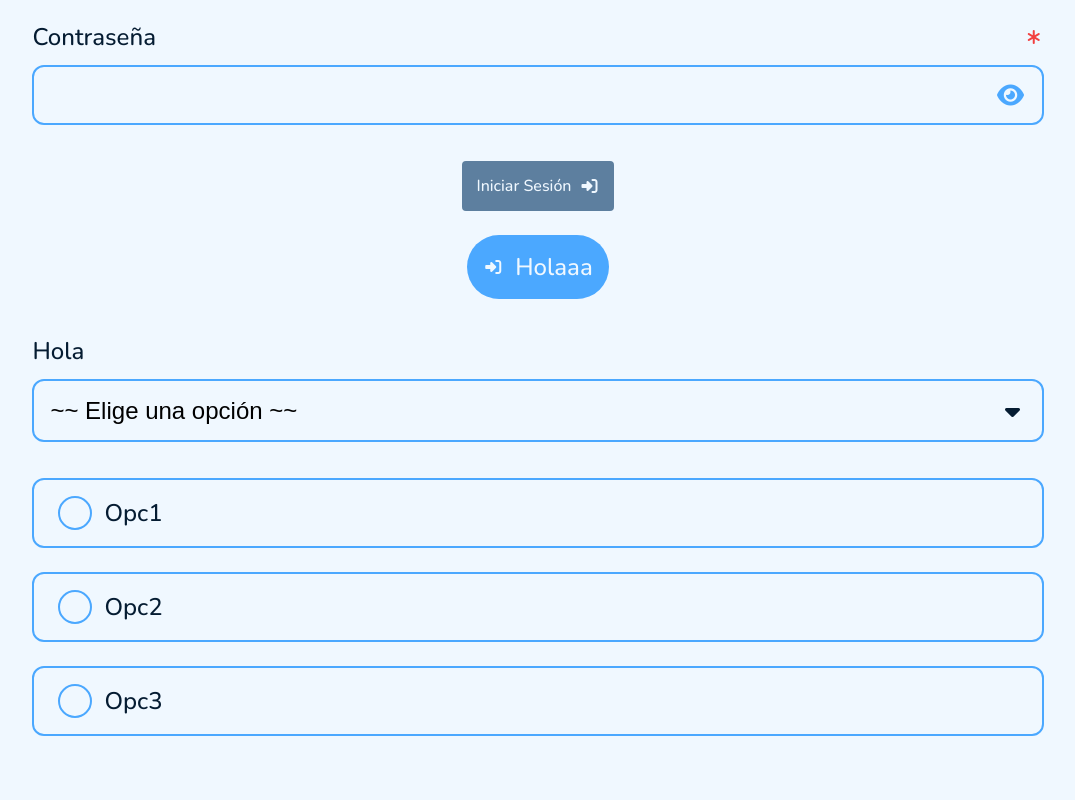
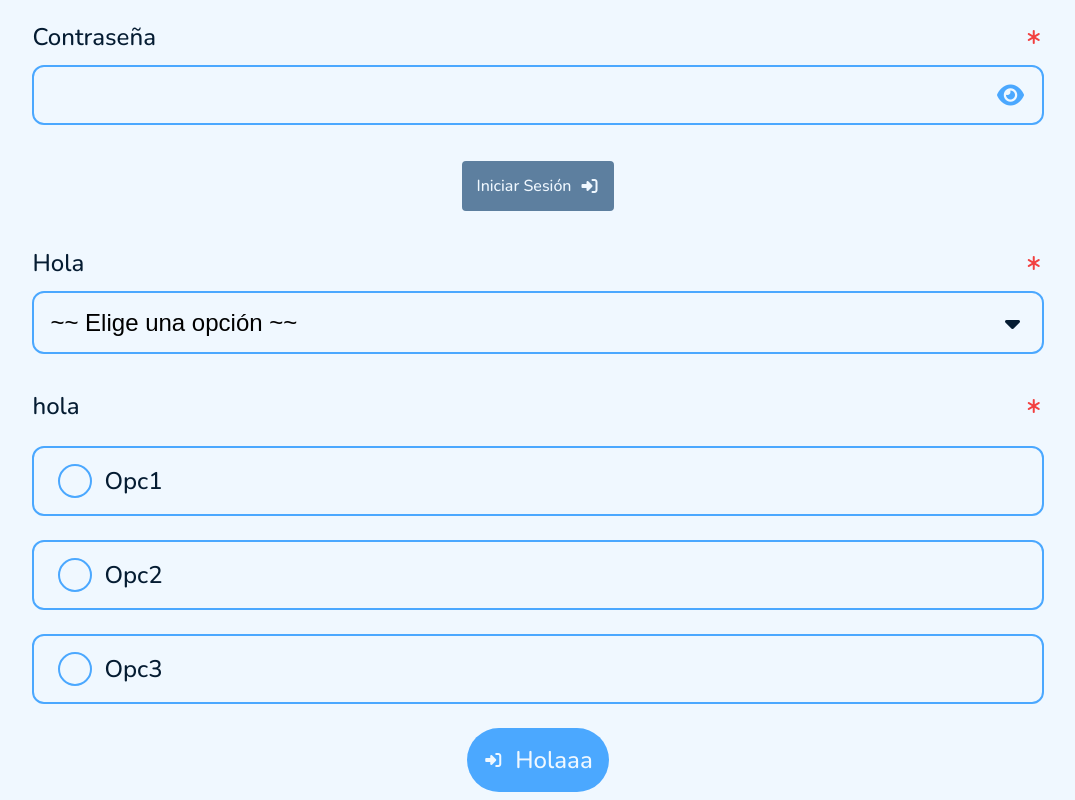
Before and after one commit to AjeinDevelopers/EducaSim, a React (Create React App) app: page /play in a window 1280 px wide. Shown: the part 465-1265 px from the top of the page, without its empty margins (102-1177 px from the left). Before the commit the page ends 1233 px from the top, so only its background shows below. Built offline with nearby package versions, Linux system fonts and the light colour scheme; a web font is replaced by a local one.

Commit message:
Arreglos y adicion de requerido a Dropdown y RadButtonGroup

```diff
--- a/src/componentes/dropdown/dropdown.css
+++ b/src/componentes/dropdown/dropdown.css
@@ -27,6 +27,11 @@ select{
     font-size: var(--XXS, 24px);
     font-style: normal;
     line-height: normal;
+    transition: all 0.2s cubic-bezier(0.25, 0.46, 0.45, 0.94);
+}
+
+select:hover{
+    box-shadow: 0px 4px var(--XXXS, 16px) 0px var(--color-principal-glow, #7ABFFF);
 }
 
 #container{
--- a/src/componentes/dropdown/dropdown.jsx
+++ b/src/componentes/dropdown/dropdown.jsx
@@ -9,12 +9,22 @@ export default function Dropdown(props) {
 
     useEffect(() => {
         props.onChange(valor);
+        if(props.required) {
+            if (valor === null) {
+                setEstilo(setEstilo("error"));
+                props.DropdownError(true);
+            } else {
+                setEstilo(props.estilo);
+                props.DropdownError(false);
+            }
+        }
     }, [valor]);
 
 
 
+
     return(
-        <div className={props.size + " " + estilo} id={"container"}>
+        <div className={props.size + " " + estilo} id={"container"} aria-required={props.required}>
             <div className={"label-container"}>
                 <t5 className={"label"}>{props.label}</t5>
                 {props.required && <i className={"fa-solid fa-asterisk fa-fw"} style={{color: "#F24040"}}></i>}
--- a/src/componentes/radbutton/RadButtonGroup.jsx
+++ b/src/componentes/radbutton/RadButtonGroup.jsx
@@ -4,21 +4,36 @@ import "./radbutton.css";
 
 export default function RadButtonGroup(props){
 
-    const [value, setValue] = useState(null);
+    const [valor, setValor] = useState(null);
+    const [estilo, setEstilo] = useState(props.estilo);
 
     useEffect(() => {
-        props.onChange(value);
-    }, [value]);
+        props.onChange(valor);
+        if(props.required) {
+            if (valor === null) {
+                setEstilo(setEstilo("error"));
+                props.RadButtonError(true);
+            } else {
+                setEstilo(props.estilo);
+                props.RadButtonError(false);
+            }
+        }
+    }, [valor]);
 
 
     return(
         <>
+            <div className={"label-container"}>
+                <t5 className={"label"}>{props.label}</t5>
+                {props.required && <i className={"fa-solid fa-asterisk fa-fw"} style={{color: "#F24040"}}></i>}
+            </div>
             {props.items.map(item => {
                 return (
-                    <div className={props.size + " rad-container"}>
-                        <input id={item.value} name={item.name} value={item.value} checked={value === item.value}
-                               onChange={e => setValue(e.target.value)} type="radio"/>
-                        <label htmlFor={item.value} id={"label-radio"}>
+                    <div className={props.size + " " + estilo + " rad-container"}>
+                        <input className={estilo} id={item.value} name={item.name} value={item.value}
+                               checked={valor === item.value}
+                               onChange={e => setValor(e.target.value)} type="radio"/>
+                        <label className={estilo} htmlFor={item.value} id={"label-radio"}>
                             <t5>{item.label}</t5>
                         </label>
                     </div>
--- a/src/componentes/radbutton/radbutton.css
+++ b/src/componentes/radbutton/radbutton.css
@@ -39,3 +39,16 @@ input[type="radio"]:checked + label[id="label-radio"]{
 .rad-container{
     width: 100%;
 }
+
+.label-container{
+    display: flex;
+    width: 100%;
+    min-height: var(--XXS, 24px);
+    align-items: center;
+    align-self: stretch;
+}
+
+.label{
+    width: 100%;
+    color: var(--color-text, #051C32);
+}
--- a/src/pages/Playground.js
+++ b/src/pages/Playground.js
@@ -16,6 +16,8 @@ export default function Playground (){
     const [emailError, setEmailError] = useState(true);
     const [passError, setPassError] = useState(true);
     const [inputError, setInputError] = useState(true);
+    const [dropdownError, setDropdownError] = useState(true);
+    const [radButtonError, setRadButtonError] = useState(true);
 
     const items = [
         {value: 'opc1', label: 'Opc1'},
@@ -27,14 +29,12 @@ export default function Playground (){
     const [selector, setSelector] = useState(null);
 
     useEffect(() => {
-        if(!emailError && !passError && !inputError){
+        if(!emailError && !passError && !inputError && !dropdownError && !radButtonError){
             setSendForm(true);
-            console.log("Entra al if error");
         }else{
             setSendForm(false);
-            console.log("Entra al else");
         }
-    }, [emailError, passError, inputError]);
+    }, [emailError, passError, inputError, dropdownError, radButtonError]);
 
     let handleValue = (value) => {
         setValue(value);
@@ -44,9 +44,17 @@ export default function Playground (){
         setEmailError(error);
     }
 
+    let handleRadButtonError = (error) => {
+        setRadButtonError(error);
+    }
+
     let handlePasswordError = (error) => {
         setPassError(error);
     };
+
+    let handleDropdownError = (error) => {
+        setDropdownError(error);
+    }
 
     let handleInputError = (error) => {
         setInputError(error);
@@ -70,11 +78,11 @@ export default function Playground (){
                     <InputPassword Style={"primary"} label={"Contraseña"} PasswordError={handlePasswordError} required={true} register = {true}/>
                     <Boton size = {"small"} Style={"secondary"} text={"Iniciar Sesión"} showIcon2={true}
                         icon2={"fa-solid fa-right-to-bracket fa-fw"} method={"SUMBIT"} {...(sendForm ? { disabled: false } : { disabled: true })} />
+                    <Dropdown label={"Hola"} items={items} size={"Large"} required={true} DropdownError={handleDropdownError} onChange={handleSelector}/>
+                    <RadButtonGroup items={items} size={"large"} estilo={"secondary"}
+                                    label={"hola"} required={true} onChange={handleValue} RadButtonError={handleRadButtonError}/>
                 </form>
-                <Pill text={"Holaaa"} size={"large"} showIcon={true} icon={"fa-solid fa-right-to-bracket fa-fw"}/>
-                <Dropdown label={"Hola"} items={items} size={"Large"} onChange={handleSelector}/>
-                <RadButtonGroup items={items} size={"large"} onChange={handleValue}/>
-                <t5>{selector}</t5>
+                <Pill text={"Holaaa"}size={"large"} showIcon={true} icon={"fa-solid fa-right-to-bracket fa-fw"}/>
             </div>
         </div>
 
```
